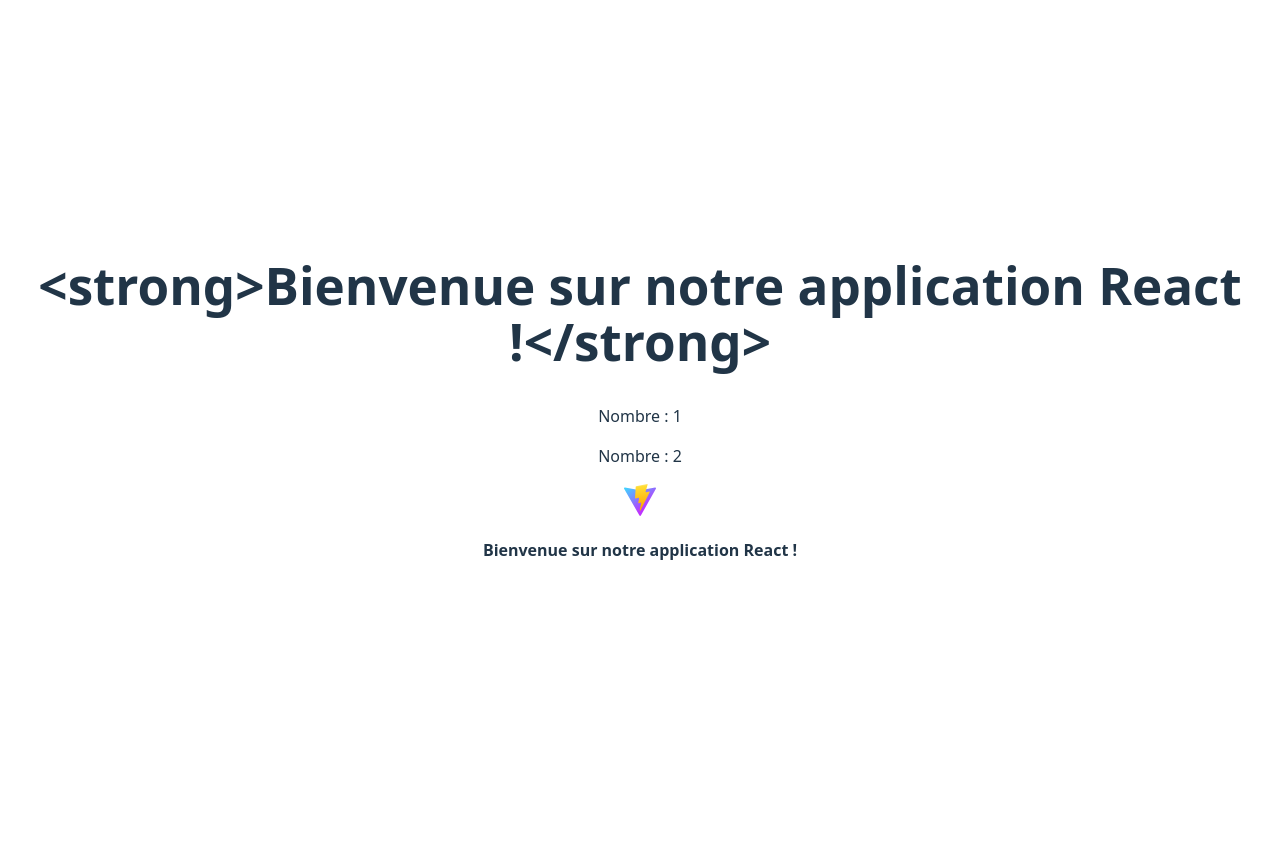
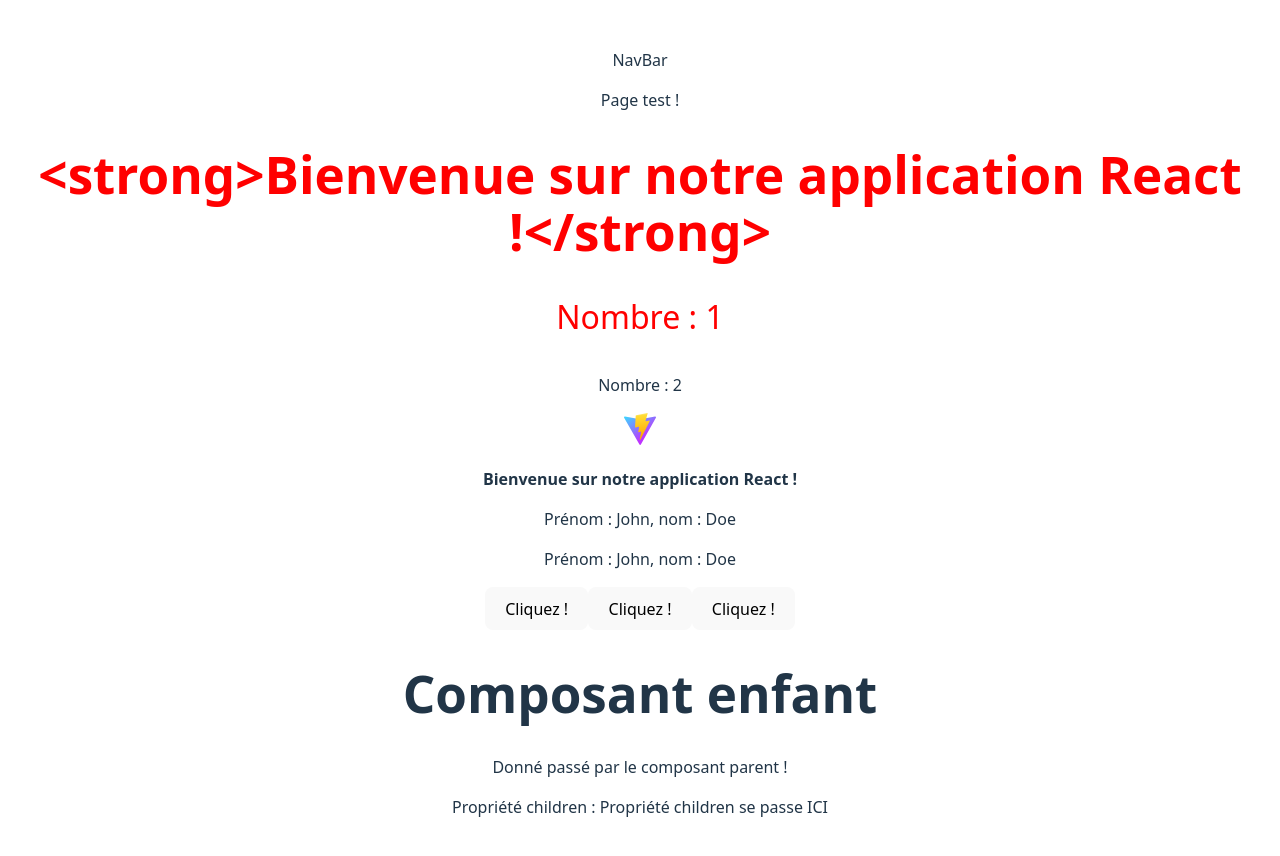
Before and after one commit to JonatanNs/react_dawan, a React (Vite) app in the folder react/react_formation_dawan/: page /test in a window 1280 px wide. Shown: the top 856 px of the page. Before the commit the page ends 800 px from the top, so only its background shows below. Built offline with nearby package versions, Linux system fonts and the light colour scheme.

Commit message:
feat : add JsxTheorie

```diff
--- a/react/react_formation_dawan/package.json
+++ b/react/react_formation_dawan/package.json
@@ -11,7 +11,8 @@
   },
   "dependencies": {
     "react": "^19.1.1",
-    "react-dom": "^19.1.1"
+    "react-dom": "^19.1.1",
+    "react-router-dom": "^7.8.1"
   },
   "devDependencies": {
     "@eslint/js": "^9.33.0",
--- a/react/react_formation_dawan/src/App.jsx
+++ b/react/react_formation_dawan/src/App.jsx
@@ -1,22 +1,20 @@
+import { BrowserRouter, Route, Routes } from 'react-router-dom';
 import './App.css'
+import JsxTheorie from "./components/JsxTheorie";
 
-function App() {
-  const title = "<strong>Bienvenue sur notre application React !</strong>";
-  const number = 1;
-
-  const imgSrc = "/vite.svg";
-
+function App(){
   return (
     <>
-      <h1>{title}</h1>
-      <p>Nombre : {number}</p>
-      <p>Nombre : {number + 1}</p>
-
-      <img src={imgSrc} alt="Vite logo" />
-
-      <p dangerouslySetInnerHTML={{ __html: title }}></p>
+      <p>NavBar</p>
+      <BrowserRouter>
+        <Routes>
+          <Route path="" element={ <JsxTheorie /> } />
+          <Route path="/test" element={ <> <p>Page test !</p> </> } />
+        </Routes>
+      </BrowserRouter>
+      <JsxTheorie/>
     </>
-  );
+  )
 }
 
-export default App
+export default App;
--- /dev/null
+++ b/react/react_formation_dawan/src/components/JsxTheorie.jsx
@@ -0,0 +1,68 @@
+function JsxTheorie() {
+  const title = "<strong>Bienvenue sur notre application React !</strong>";
+  const number = 1;
+
+  const imgSrc = "/vite.svg";
+
+  const myStyle = {color: "red", fontSize: "2rem"};
+
+  const user = {
+    firstName : "John",
+    lastName : "Doe"
+  }
+
+  const handleclick = () => {
+    alert("Cliquez !");
+  };
+
+  const handleclickWithParam = (number) => {
+    alert("Cliquez ! Nombre passeé en paramètre");
+  };
+
+  return (
+    <>
+      <h1 style={{color : "red"}}>{title}</h1>
+      <p className='myClass' style={myStyle}>Nombre : {number}</p>
+      <p>Nombre : {number+1}</p>
+
+      <img src={imgSrc} alt="Vite logo" />
+
+      <p dangerouslySetInnerHTML={{ __html: title }}></p> {/*  Pour afficher du html. Le faire seuelement sur les données controller */}
+
+      {/** Affichage conditionnel */}
+
+      {user && (<p>Prénom : {user.firstName}, nom : {user.lastName}</p>)}
+      {user ? (<p>Prénom : {user.firstName}, nom : {user.lastName}</p>) : (<p>Utilisateur non trouvé</p>)}
+
+      <button onClick={handleclick}>Cliquez !</button>
+      <button onClick={() => handleclickWithParam(number)}>Cliquez !</button>
+      <button onClick={() => alert("Cliquez !")}>Cliquez !</button>
+
+      {/** Composant enfant */}
+      <ComposantEnfant data='Donné passé par le composant parent !'>
+        Propriété children se passe ICI
+      </ComposantEnfant>
+
+    </>
+  );
+}
+
+export default JsxTheorie
+
+const ComposantEnfant = ({
+  data = "Donné par défault",
+  children,
+  color,
+  ...props
+}) => {
+
+  return (
+    <>
+      <h1 style={{color : color}} {...props}>
+        Composant enfant
+      </h1>
+      <p>{data}</p>
+      <p>Propriété children : {children}</p>
+    </>
+  );
+}
```
Also changed, not shown: 1 other file (tests, documents, lock files or other folders).
